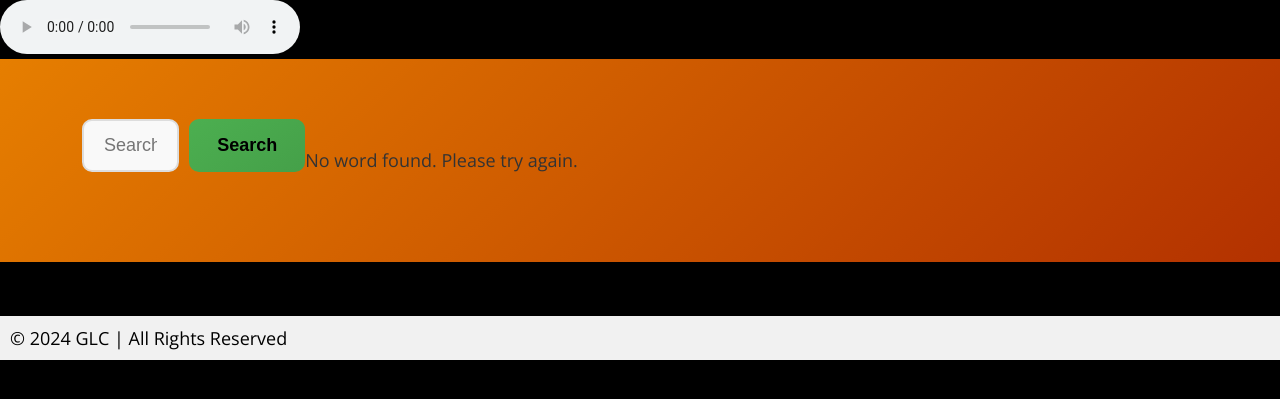
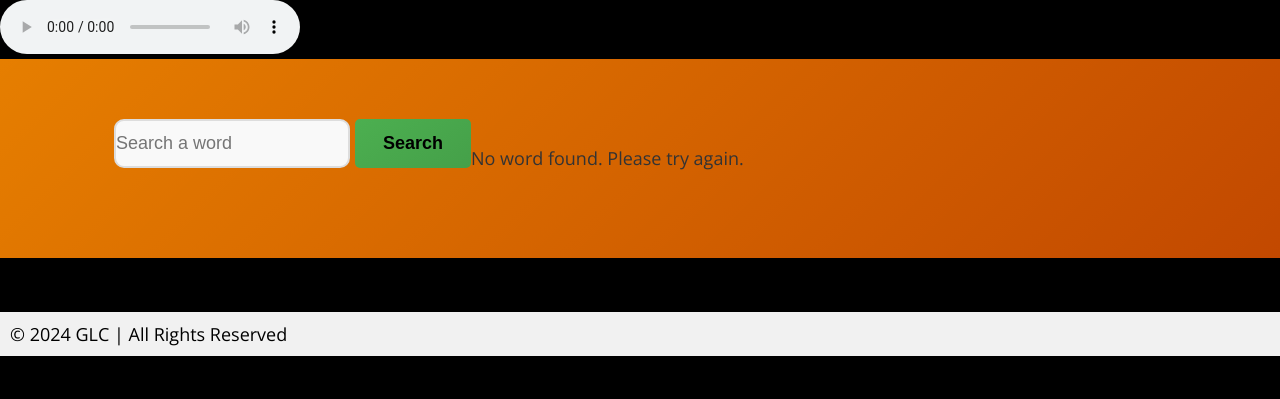
Before and after one commit to dniyomukiza/music, a Flask app: page /routes1/words in a window 1280 px wide; the page is wider, and only the part inside the window is pictured. Shown: the part 131-530 px from the top of that part. Run offline with Flask 3, Linux system fonts and the light colour scheme; parts of the project's set-up code (start-up, migrations or seed data) failed here and were passed over.

Commit message:
minor details

```diff
--- a/glconnect/static/home.css
+++ b/glconnect/static/home.css
@@ -100,6 +100,7 @@ header {
     padding: 60px 20px;
     color: #fff;
     margin-top: 0px;
+    width:150%;
 }
 
 .cta-btn {
@@ -211,4 +212,5 @@ footer {
     color: #fff;
     text-align: center;
     padding: 20px 0;
+    margin-right: -50vw;
 }
--- a/glconnect/static/words.css
+++ b/glconnect/static/words.css
@@ -8,11 +8,9 @@
 }
 
 .search-form input {
-    padding: 14px 20px;
     font-size: 18px;
     border-radius: 10px;
-    width: 100%;
-    max-width: 400px;
+    max-width: 450px;
     border: 2px solid #ddd;
     background-color: #f9f9f9;
     transition: border-color 0.3s ease;
@@ -32,9 +30,9 @@
     font-size: 18px;
     font-weight: bold;
     cursor: pointer;
-    border-radius: 10px;
+    border-radius: 5px;
     transition: all 0.3s ease;
-    margin-left: 10px;
+    margin-left: 5px;
     display: inline-block;
 }
 
```
